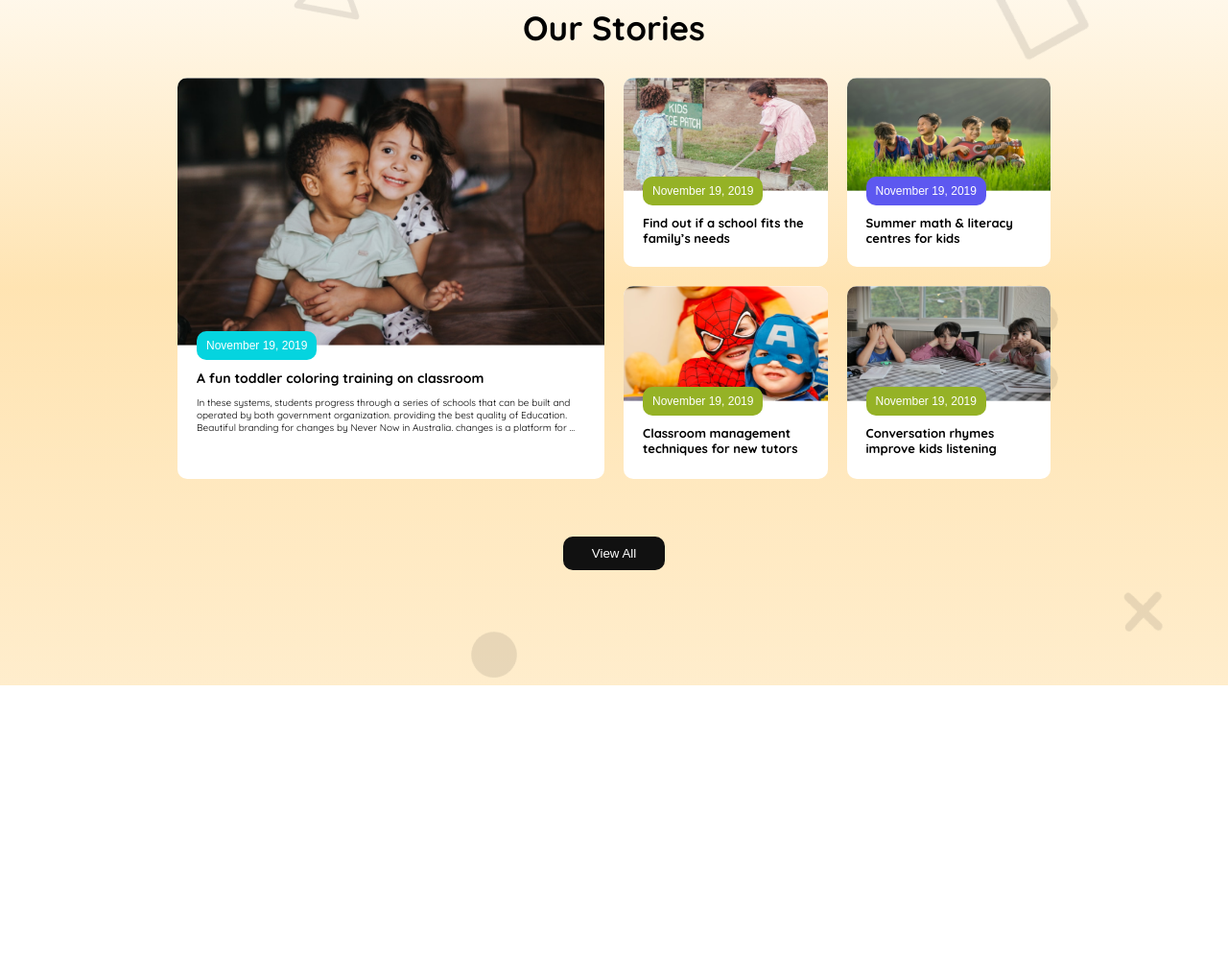
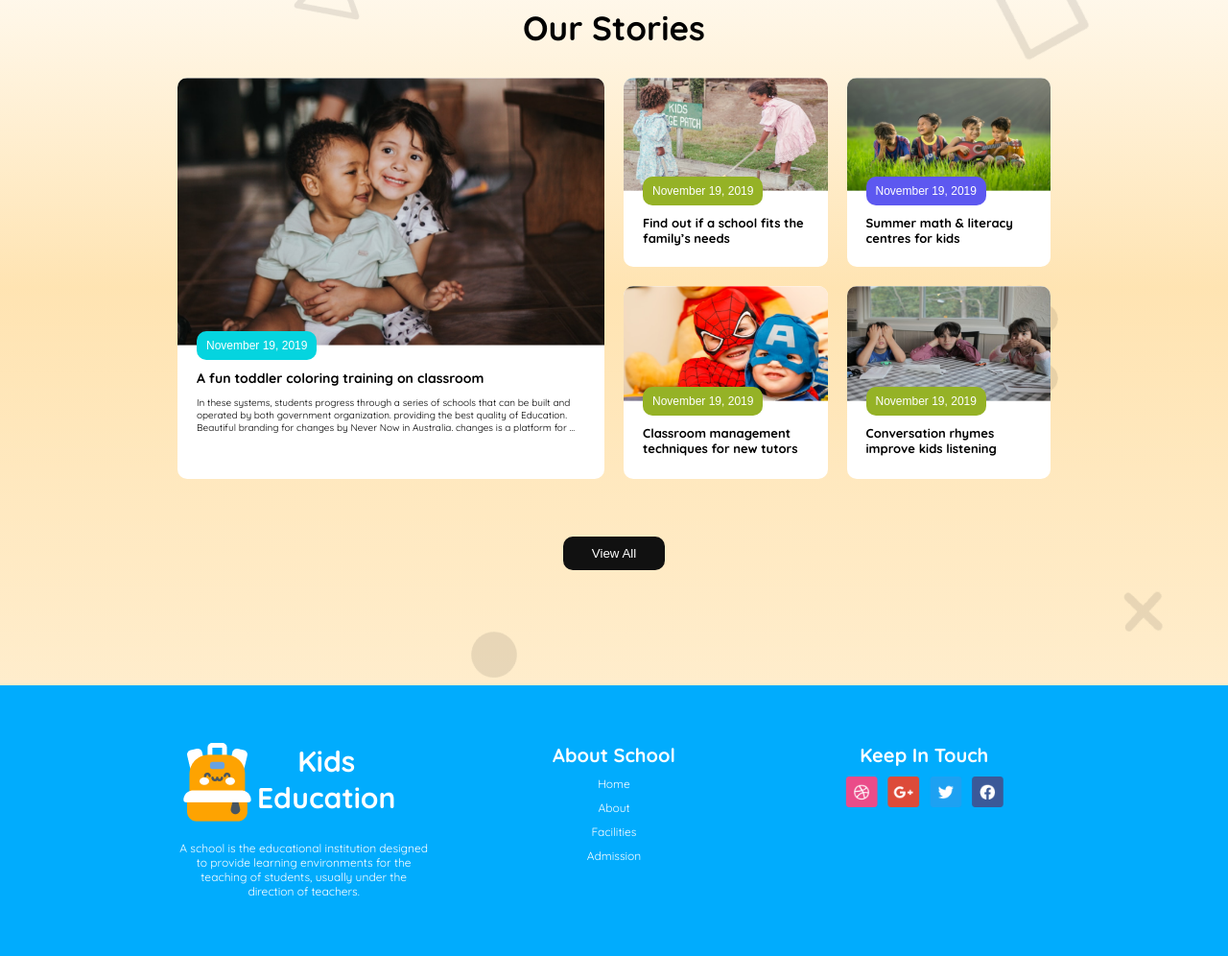
Before and after one commit to rimyakter/My-assignment-02, a plain HTML site: page index.html in a window 1280 px wide. Shown: the part 1489-2485 px from the top of the page at 96% size. Before the commit the page ends 2203 px from the top, so only its background shows below. Drawn offline with Linux system fonts and the light colour scheme.

Commit message:
completed all task

```diff
--- a/css/media.css
+++ b/css/media.css
@@ -75,4 +75,16 @@
 
     padding-left: 30px;
 }
+.grid-footer-container{
+    grid-template-columns: repeat(1, 1fr);
+    align-items: center;
 }
+.grid-footer-items .logo{
+    color: #fff;
+
+}
+.grid-footer-items .footer-h2{
+    color: #fff;
+    display: visible;
+}
+}
--- a/css/style.css
+++ b/css/style.css
@@ -281,3 +281,58 @@ nav{
     background-color: #111;
     margin-top: 60px;
 }
+
+/* footer */
+footer{
+    background-color: #01ACFD;
+
+}
+.grid-footer-container{
+    max-width: 910px;
+    margin: 0 auto;
+    padding: 60px 60px;
+    display: grid;
+    grid-template-columns: repeat(3, 1fr);
+    gap: 60px;
+}
+.grid-footer-items{
+    text-align: center;
+}
+
+.grid-footer-items .footer-logo h2{
+    color: #fff;
+    font-size: 3em;
+}
+.grid-footer-items .footer-logo{
+    display: flex;
+    margin-top: 0;
+}
+.grid-footer-items p{
+    color: #fff;
+    font-size: 1.2em;
+    margin-top: 20px;
+
+}
+.grid-footer-items li{
+    list-style: none;
+    margin: 10px 0;
+
+}
+.grid-footer-items li a{
+    text-decoration: none;
+    font-size: 1.2em;
+    color: #fff;
+}
+.grid-footer-items h6{
+    font-size: 2em;
+    color: #fff;
+}
+.footer-social{
+    display: flex;
+    gap: 2px;
+    justify-content: center;
+}
+.footer-social li img{
+    width: 80%;
+
+}
--- a/index.html
+++ b/index.html
@@ -134,7 +134,32 @@
      </section>
 
     <footer>
-
+        <div class="grid-footer-container">
+            <div class="grid-footer-items">
+                <div class="footer-logo">
+                    <img src="img/footer.png" alt="logo">
+                    <h2>Kids<br>
+                        Education</h2>
+                </div>
+                <p>A school is the educational institution designed to provide learning environments for the teaching of students, usually under the direction of teachers.</p>
+            </div>
+            <div class="grid-footer-items">
+                <h6>About School</h2>
+                    <li><a href="#">Home</a></li>
+                    <li><a href="#">About</a></li>
+                    <li><a href="#">Facilities</a></li>
+                    <li><a href="#">Admission</a></li>
+            </div>
+            <div class="grid-footer-items">
+                <h6>Keep In Touch</h6>
+                <div class="footer-social">
+                <li><img src="img/dribble.png" alt="dribble"></li>
+                <li><img src="img/google+.png" alt="google"></li>
+                <li><img src="img/twitter.png" alt="twitter"></li>
+                <li><img src="img/fb.png" alt="facebook"></li>
+                </div>
+            </div>
+        </div>
     </footer>
 </body>
 <script src="https://kit.fontawesome.com/e2e7a830da.js" crossorigin="anonymous"></script>
```
Also changed, not shown: img/footer.png (added).
